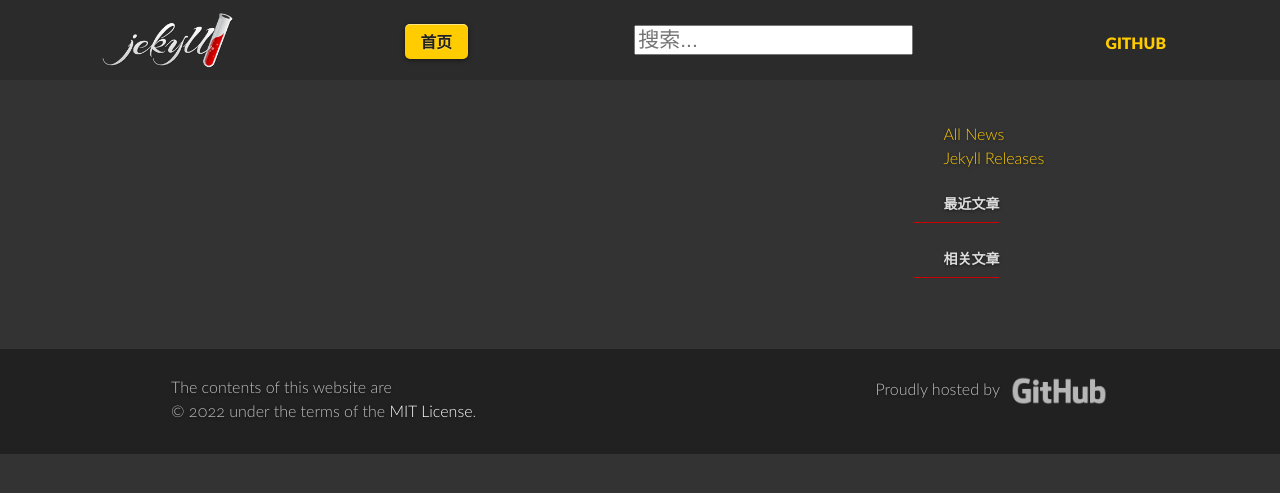
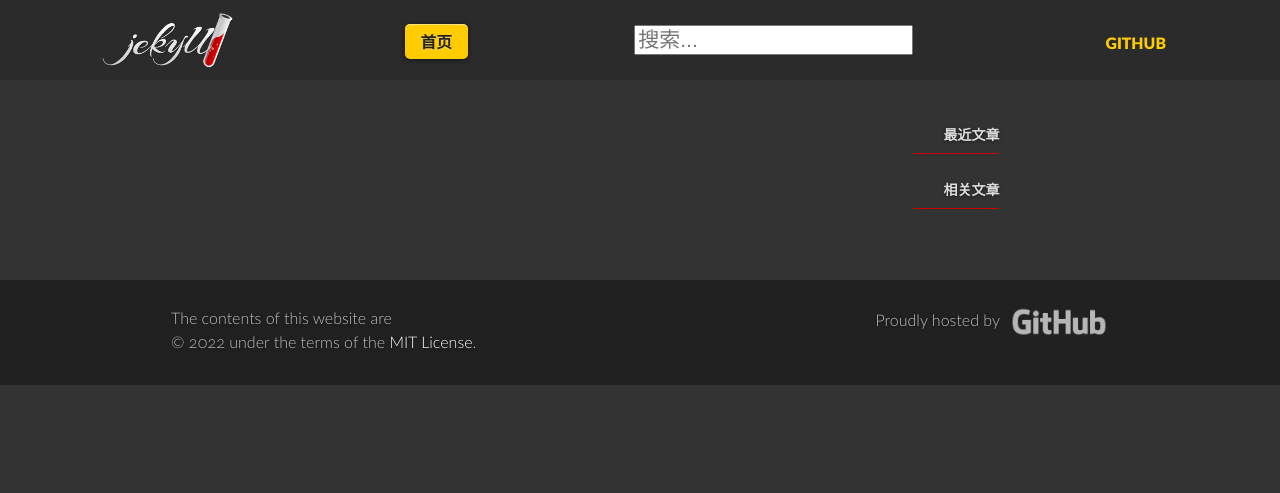
Before and after one commit to wyntau/jekyll-theme-jekyllrb, a Jekyll site: the page built from pages/index.html, in a window 1280 px wide. Shown: the top 493 px of the page. Built offline with Jekyll 4.4.1, drawn with Linux system fonts in a browser that asks for light colours; comment, search, counter and statistics services are not loaded.

Commit message:
refactor: rename layout include

```diff
--- /dev/null
+++ b/_includes/post_aside.html
@@ -0,0 +1,6 @@
+<div class="unit one-fifth hide-on-mobiles">
+  <aside>
+    {% include post_aside_recently.html %}
+    {% include post_aside_related.html %}
+  </aside>
+</div>
--- a/_includes/post_contents.html
+++ /dev/null
@@ -1,16 +0,0 @@
-<div class="unit one-fifth hide-on-mobiles">
-  <aside>
-    <ul>
-      <li {%- if page.title == 'News' %} class="current" {%- endif %}>
-        <a href="{{ '/news/' | relative_url }}">All News</a>
-      </li>
-      <li {%- if page.title == 'Releases' %} class="current" {%- endif %}>
-        <a href="{{ '/news/releases/' | relative_url }}">Jekyll Releases</a>
-      </li>
-    </ul>
-
-    {% include post_recently.html %}
-
-    {% include post_related.html %}
-  </aside>
-</div>
--- a/_layouts/post.html
+++ b/_layouts/post.html
@@ -8,7 +8,7 @@
     <div class="unit four-fifths">
       {{- content -}}
     </div>
-    {% include post_contents.html -%}
+    {% include post_aside.html -%}
     <div class="clear"></div>
   </div>
 </section>
```
Also changed, not shown: _includes/post_aside_recently.html (renamed from _includes/post_recently.html), _includes/post_aside_related.html (renamed from _includes/post_related.html).
